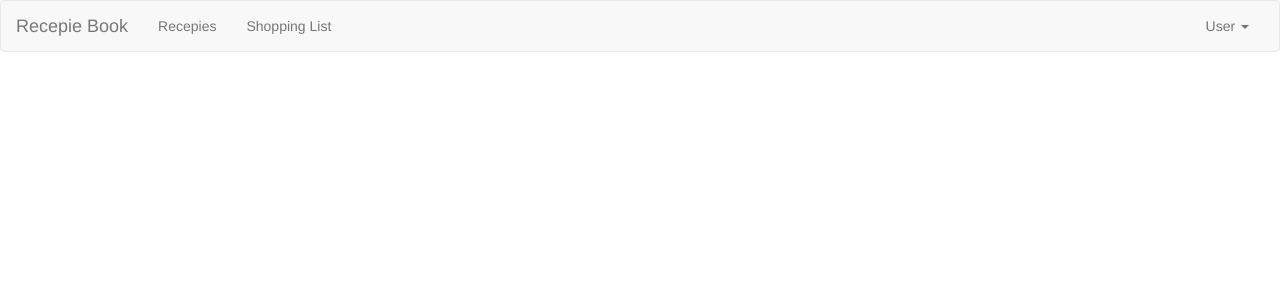
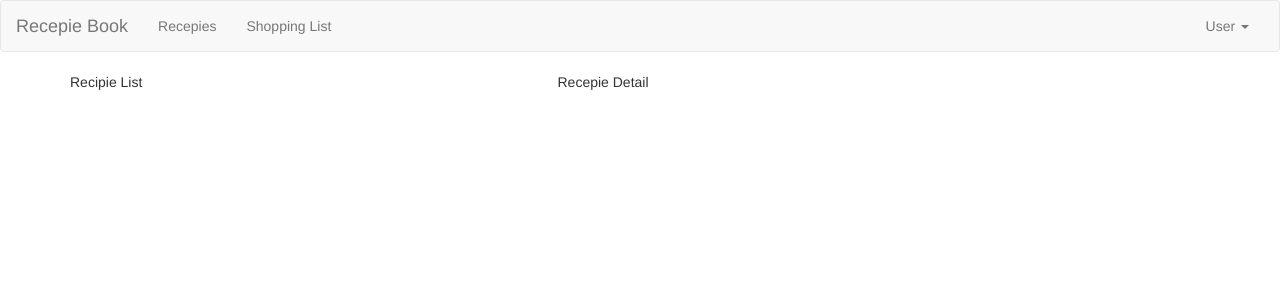
Before and after one commit to rodionz/Recipe-Book-App, an Angular app: page / in a window 1280 px wide. Shown: the top 300 px of the page. Built offline with nearby package versions, Linux system fonts and the light colour scheme.

Commit message:
Recipe List

```diff
--- a/src/app/app.component.html
+++ b/src/app/app.component.html
@@ -1 +1,4 @@
 <rb-header></rb-header>
+<div class="container">
+<rb-recepies></rb-recepies>
+</div>
--- a/src/app/header.component.html
+++ b/src/app/header.component.html
@@ -17,11 +17,11 @@
         <li class="dropdown">
           <a href="#" class="dropdown-toggle" role="button" aria-haspopup="true" aria-expanded="false">User <span class="caret"></span></a>
           <ul class="dropdown-menu">
-            <li><a href="#">Action</a></li>
+            <li><a href="#">Login</a></li>
             <li><a href="#">Another action</a></li>
-            <li><a href="#">Something else here</a></li>
+
             <li role="separator" class="divider"></li>
-            <li><a href="#">Separated link</a></li>
+            <li><a href="#">Logout</a></li>
           </ul>
         </li>
       </ul>
--- /dev/null
+++ b/src/app/recepies/recepies.component.html
@@ -0,0 +1,10 @@
+<div class="row">
+<div class="col-md-5">
+Recipie List
+</div>
+
+<div class="col-md-7">
+Recepie Detail
+
+</div>
+</div>
--- /dev/null
+++ b/src/app/recepies/recepies.component.ts
@@ -0,0 +1,15 @@
+import { Component, OnInit } from '@angular/core';
+
+@Component({
+  selector: 'rb-recepies',
+  templateUrl: './recepies.component.html'
+
+})
+export class RecepiesComponent implements OnInit {
+
+  constructor() { }
+
+  ngOnInit() {
+  }
+
+}
--- /dev/null
+++ b/src/app/recepies/recipe-list/recepe-item.component.html
@@ -0,0 +1,3 @@
+<p>
+  recepe-item works!
+</p>
--- /dev/null
+++ b/src/app/recepies/recipe-list/recepe-item.component.ts
@@ -0,0 +1,15 @@
+import { Component, OnInit } from '@angular/core';
+
+@Component({
+  selector: 'rb-recepe-item',
+  templateUrl: './recepe-item.component.html'
+
+})
+export class RecepeItemComponent implements OnInit {
+
+  constructor() { }
+
+  ngOnInit() {
+  }
+
+}
--- /dev/null
+++ b/src/app/recepies/recipe-list/recipe-list.component.html
@@ -0,0 +1,3 @@
+<p>
+  recipe-list works!
+</p>
--- /dev/null
+++ b/src/app/recepies/recipe-list/recipe-list.component.ts
@@ -0,0 +1,15 @@
+import { Component, OnInit } from '@angular/core';
+
+@Component({
+  selector: 'rb-recipe-list',
+  templateUrl: './recipe-list.component.html',
+  styleUrls: ['./recipe-list.component.css']
+})
+export class RecipeListComponent implements OnInit {
+
+  constructor() { }
+
+  ngOnInit() {
+  }
+
+}
```
Also changed, not shown: src/app/app.module.ts (+7 -1 lines), src/app/recepies/recipe-list/recipe-list.component.css (added), 1 other file (tests, documents, lock files or other folders).
